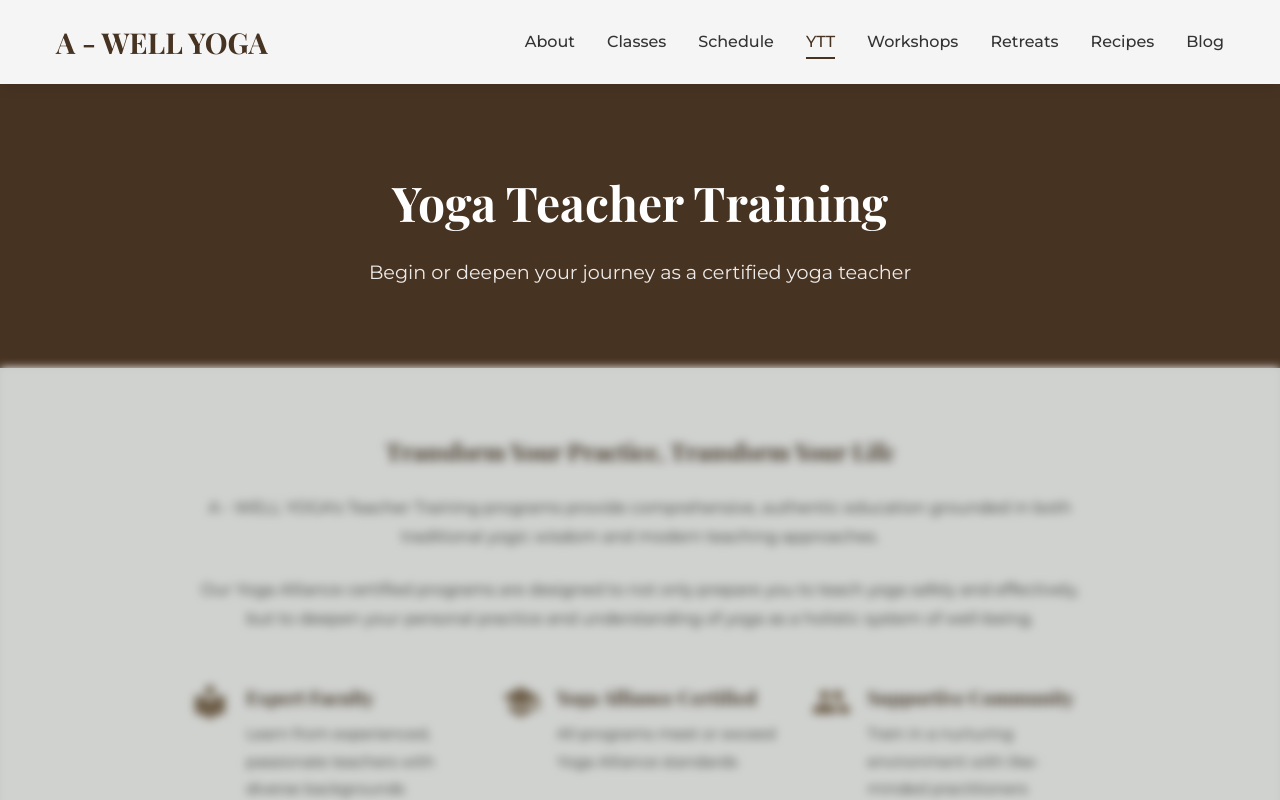
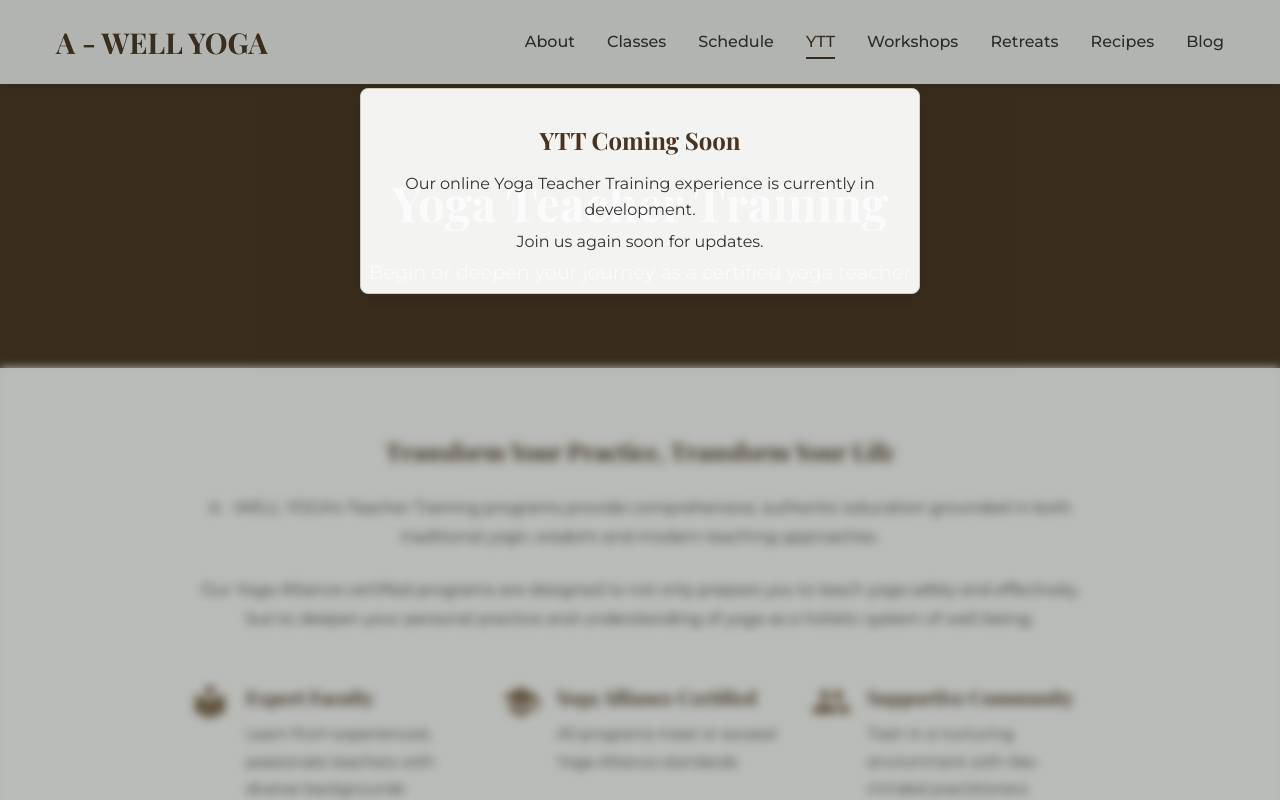
Before and after one commit to driverext/awellyoga, an Angular app: page /ytt in a window 1280 px wide. Shown: the top 800 px of the page. Built offline with nearby package versions, Linux system fonts and the light colour scheme.

Commit message:
Position YTT coming-soon overlay near top and lock scroll

```diff
--- a/src/app/pages/ytt/ytt.component.css
+++ b/src/app/pages/ytt/ytt.component.css
@@ -30,13 +30,14 @@
 }
 
 .ytt-coming-soon-overlay {
-  position: absolute;
+  position: fixed;
   inset: 0;
   display: flex;
   justify-content: center;
-  align-items: center;
-  padding: 2rem;
-  background: rgba(24, 30, 22, 0.2);
+  align-items: flex-start;
+  padding: 5.5rem 1.25rem 2rem;
+  background: rgba(24, 30, 22, 0.3);
+  z-index: 1200;
 }
 
 .ytt-coming-soon-card {
--- a/src/app/pages/ytt/ytt.component.ts
+++ b/src/app/pages/ytt/ytt.component.ts
@@ -1,4 +1,4 @@
-import { Component } from '@angular/core';
+import { Component, OnDestroy, OnInit } from '@angular/core';
 import { CommonModule } from '@angular/common';
 
 const ARIETA_BIO = 'Arieta Berisha Kirk is an internationally recognized yoga educator, somatic guide, NBHWC-certified coach, and MBSR practitioner with over 6,500 teaching hours. For more than 15 years, she has led yoga teacher trainings, transformational retreats, workshops, and large-scale events for corporations and communities across the globe.\n\nBlending neuroscience, ancient ritual, and embodied wisdom, Arieta creates deeply transformative spaces that feel both sacred and real. Her trauma-informed approach is rooted in nervous system attunement, presence, and soul-level healing—guiding others not just to practice, but to remember who they are.';
@@ -10,7 +10,8 @@ const ARIETA_BIO = 'Arieta Berisha Kirk is an internationally recognized yoga ed
   templateUrl: './ytt.component.html',
   styleUrls: ['./ytt.component.css']
 })
-export class YttComponent {
+export class YttComponent implements OnInit, OnDestroy {
+  private previousBodyOverflow = '';
   programs = [
     {
       id: '200hr',
@@ -154,4 +155,13 @@ export class YttComponent {
       year: "2023"
     }
   ];
+
+  ngOnInit(): void {
+    this.previousBodyOverflow = document.body.style.overflow;
+    document.body.style.overflow = 'hidden';
+  }
+
+  ngOnDestroy(): void {
+    document.body.style.overflow = this.previousBodyOverflow;
+  }
 }
```
